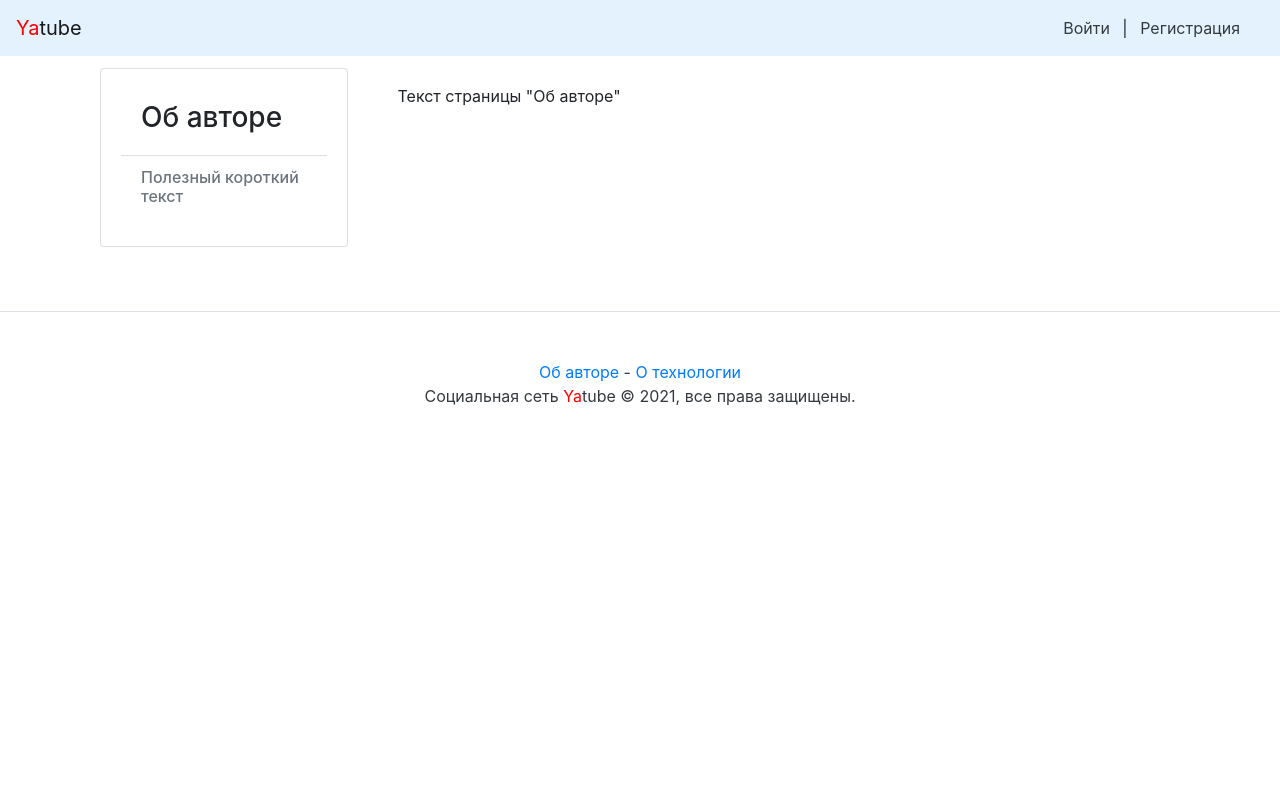
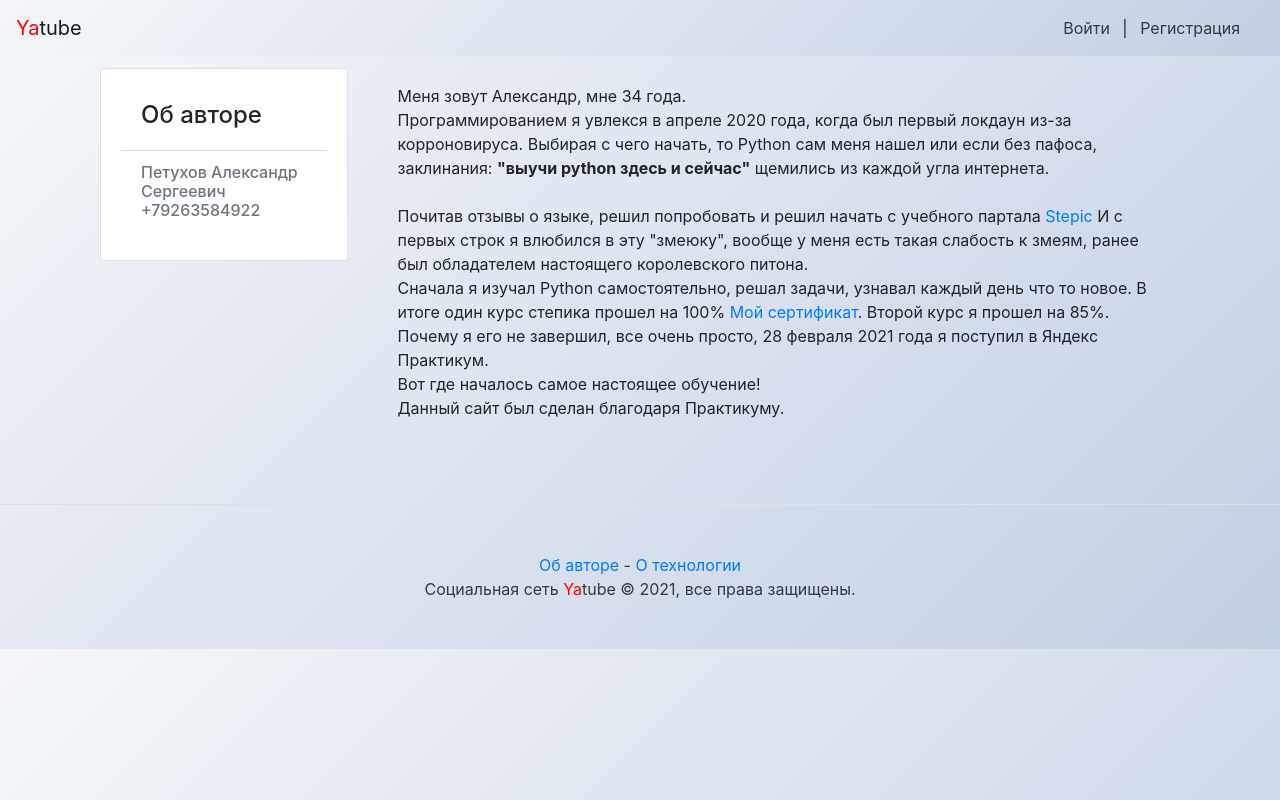
Before and after one commit to pialoypolicu/hw05_final, a Django app: page /about/author/ in a window 1280 px wide. Run offline with Django 3.2, Linux system fonts and the light colour scheme; some libraries are stand-ins or nearby versions.

Commit message:
sprint 6 final project

```diff
--- a/templates/about/author.html
+++ b/templates/about/author.html
@@ -9,13 +9,14 @@
           <div class="card-body">
             <ul class="list-group list-group-flush">
               <li class="list-group-item">
-                <div class="h3">
+                <div class="h4">
                   Об авторе
                 </div>
               </li>
               <li class="list-group-item">
                 <div class="h6 text-muted">
-                  Полезный короткий текст
+                  Петухов Александр Сергеевич
+                    +79263584922
                 </div>
               </li>
             </ul>
@@ -25,7 +26,26 @@
       <div class="col-md-9">
         <div class="card-body">
           <div class="card-text">
-            <p>Текст страницы "Об авторе"</p>
+            <p>
+                Меня зовут Александр, мне 34 года.<br>
+                Программированием я увлекся в апреле 2020 года, когда был первый локдаун из-за корроновируса.
+
+                Выбирая с чего начать, то Python сам меня нашел или если без пафоса, заклинания:
+                <strong>"выучи python здесь и сейчас"</strong> щемились из каждой угла интернета.<br>
+                <br>
+                Почитав отзывы о языке, решил попробовать и решил начать с учебного партала
+                <a href='https://stepik.org/' target='_blank'>Stepic </a>
+                И с первых строк я влюбился в эту "змеюку", вообще у меня есть такая слабость к змеям,
+                ранее был обладателем настоящего королевского питона.<br>
+                Сначала я изучал Python самостоятельно, решал задачи, узнавал каждый день что то новое.
+                В итоге один курс степика прошел на 100%
+                <a href='https://stepik.org/cert/799279' target="_blank">Мой сертификат</a>.
+                Второй курс я прошел на 85%.
+                Почему я его не завершил, все очень просто, 28 февраля 2021 года я поступил в Яндекс Практикум.<br>
+                Вот где началось самое настоящее обучение!<br>
+                Данный сайт был сделан благодаря Практикуму.
+
+            </p>
           </div>
         </div>
       </div>
--- a/templates/auxiliary/menu.html
+++ b/templates/auxiliary/menu.html
@@ -1,5 +1,5 @@
 {% if user.is_authenticated %}
-<div class="row">
+<div>
     <ul class="nav nav-tabs">
         <li class="nav-item">
             <a class="nav-link {% if index %}active{% endif %}" href="{% url "index" %}">
--- a/templates/auxiliary/nav.html
+++ b/templates/auxiliary/nav.html
@@ -1,4 +1,4 @@
-<nav class="navbar navbar-light" style="background-color: #e3f2fd;">
+<nav class="navbar navbar-light" style="background-image: linear-gradient(135deg, #f5f7fa 0%, #c3cfe2 100%);">
     <a class="navbar-brand" href="/"><span style="color:red">Ya</span>tube</a>
     <nav class="my-2 my-md-0 mr-md-3">
         {% if user.is_authenticated %}
--- a/templates/base.html
+++ b/templates/base.html
@@ -9,7 +9,7 @@
         <script src="{% static 'jquery/dist/jquery.min.js' %}"></script>
         <script src="{% static 'bootstrap/dist/js/bootstrap.min.js' %}"></script>
     </head>
-    <body>
+    <body style="background-image: linear-gradient(135deg, #f5f7fa 0%, #c3cfe2 100%);">
         {% include 'auxiliary/nav.html' %}
         <main>
             <div class="container">
```
Also changed, not shown: templates/about/tech.html (+11 -3 lines).
